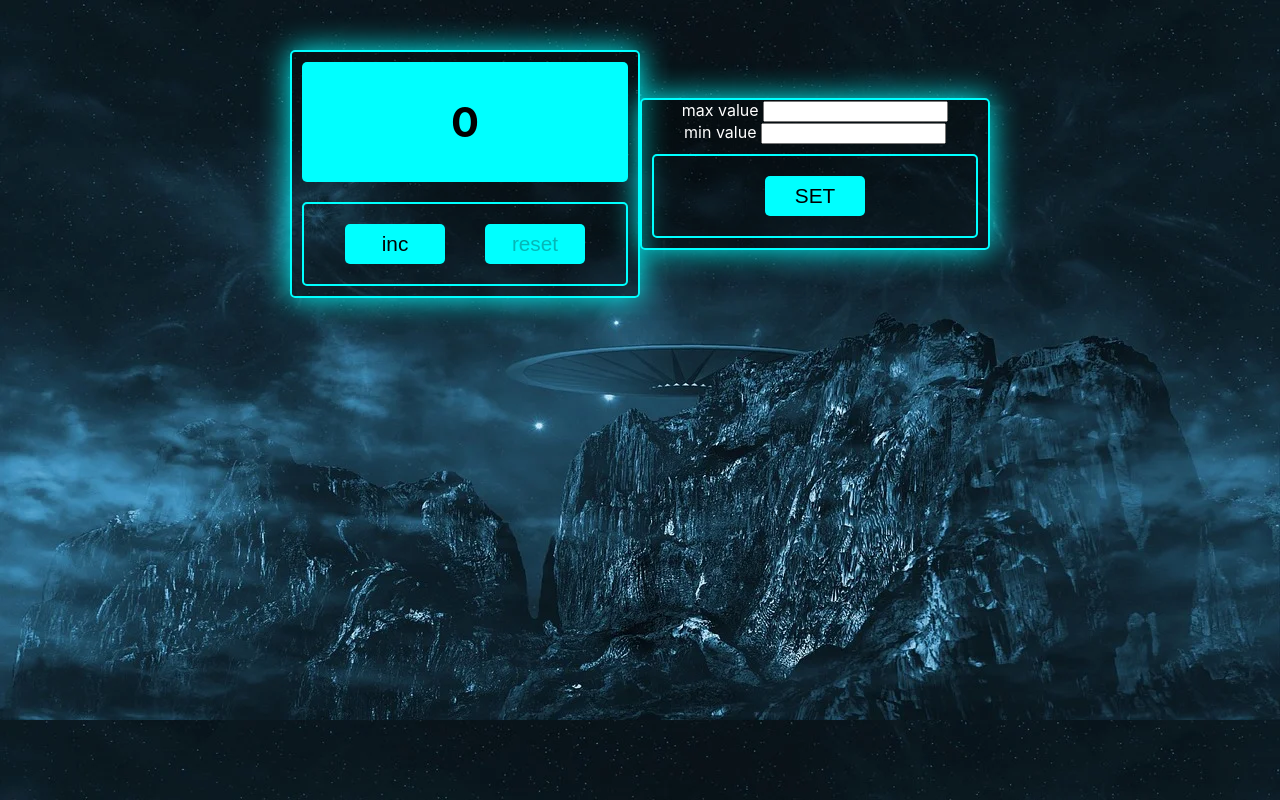
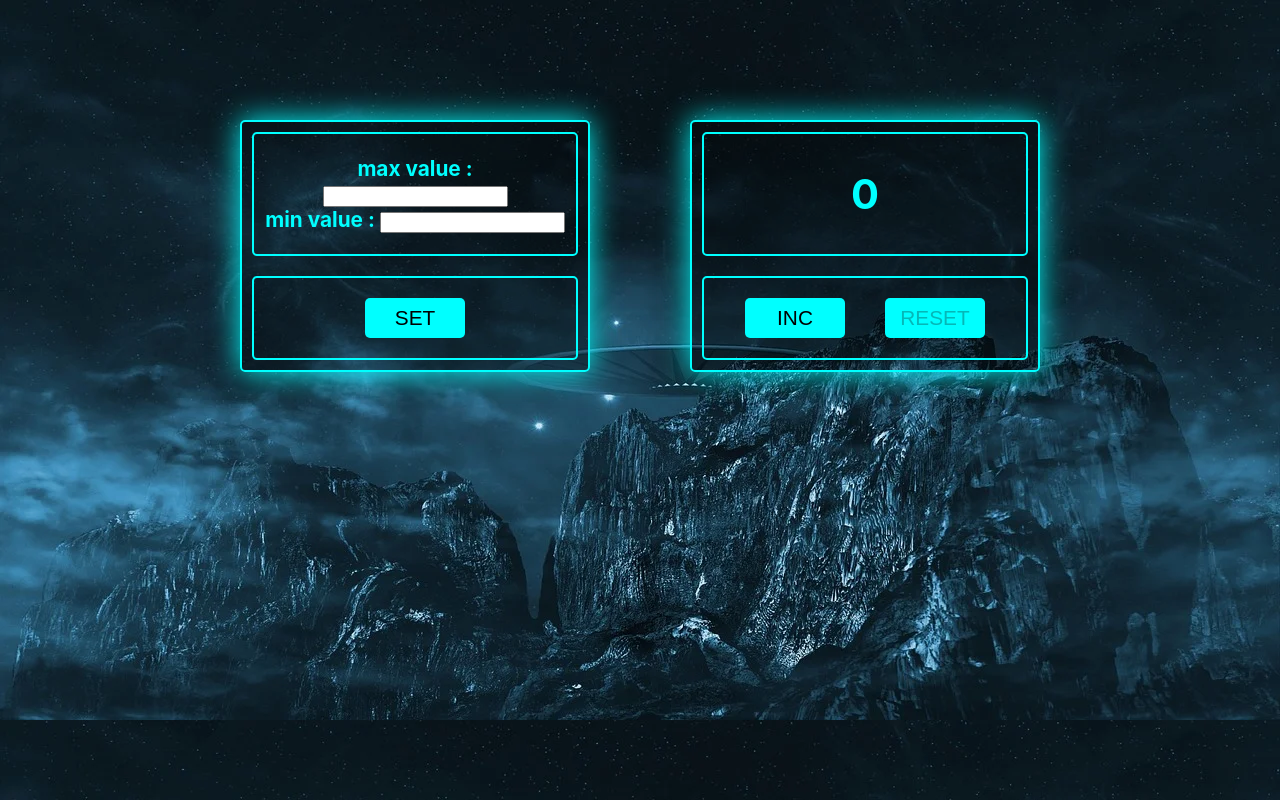
Before and after one commit to Rumata-SL/independent_work, a React (Create React App) app: page / in a window 1280 px wide. Built offline with nearby package versions, Linux system fonts and the light colour scheme.

Commit message:
Added style

```diff
--- a/src/App.css
+++ b/src/App.css
@@ -4,6 +4,7 @@
     flex-direction: row;
     justify-content: center;
     align-items: center;
+    padding-top: 70px;
 
 }
 .hhh{
@@ -12,7 +13,7 @@
     text-shadow: 0 0 20px cyan;
 }
 .table {
-    margin-top: 50px;
+    margin: 50px;
     box-sizing: border-box;
     display: flex;
     flex-direction: column;
@@ -29,14 +30,20 @@
     align-items: center;
     height: 100px;
     margin: 10px;
+    border: 2px solid cyan;
     border-radius: 5px;
-    background-color: cyan;
+    /*background-color: cyan;*/
+    color: cyan;
     text-align: center;
     font-size: 1.3em;
     font-weight: bold;
     padding: 10px;
 }
-
+.instal{
+    display: flex;
+    flex-direction: column;
+    color: cyan;
+}
 .containerBtn {
     border: 2px solid cyan;
     border-radius: 5px;
@@ -54,12 +61,13 @@
 }
 
 .btn:hover {
-    width: 110px;
-    height: 50px;
-    margin: 10px;
+    transform: scale(1.2);
+    /*width: 110px;*/
+    /*height: 50px;*/
+    /*margin: 10px;*/
     border-radius: 5px;
     border: 2px solid blue;
-    font-size: 1.3em;
+    /*font-size: 1.3em;*/
     background-color: cyan;
     box-shadow: 0 0 20px cyan;
 }
--- a/src/App.tsx
+++ b/src/App.tsx
@@ -33,7 +33,7 @@ function App() {
         <div className="App">
 
             {/*<h2 className={"hhh"}>Independent work</h2>*/}
-            <Table count={count} inc={inc} reset={reset}/>
+
             <Instaler
                 instaler={instaler}
                 changeMaxValue={changeMaxValue}
@@ -42,6 +42,7 @@ function App() {
                 numberMin={numberMin}
 
             />
+            <Table count={count} inc={inc} reset={reset}/>
 
         </div>
     );
--- a/src/Instaler.tsx
+++ b/src/Instaler.tsx
@@ -34,11 +34,24 @@ export const Instaler: FC<InstalerPropsType> = (
 
     return (
         <div className={"table"}>
-            {
+            <div className={`${"title"} ${"instal"} `}>
+                {
+                    numberMin > numberMax ? <h5 style={{color: "red"}}>error</h5> : null
+                }
+
+                <span > max value : <input
+                    onChange={onchangeMaxHandler}
+                    type="number"/>
+            </span>
+                <span > min value : <input
+                    onChange={onchangeMinHandler}
+                    type="number"/>
+            </span>
+            </div>
+           {/* {
                 numberMin > numberMax ? <h5 style={{color: "red"}}>error</h5> : null
             }
 
-            {/*<h5 style={{color:"red"}}>error</h5>*/}
             <span style={{color: "#fff"}}> max value <input
                 onChange={onchangeMaxHandler}
                 type="number"/>
@@ -46,7 +59,7 @@ export const Instaler: FC<InstalerPropsType> = (
             <span style={{color: "#fff"}}> min value <input
                 onChange={onchangeMinHandler}
                 type="number"/>
-            </span>
+            </span>*/}
             <div className={"containerBtn"}>
                 <Button title={"SET"} callback={instaler}/>
                 {/*<button onClick={instaler}>set</button>*/}
--- a/src/Table.tsx
+++ b/src/Table.tsx
@@ -10,15 +10,12 @@ type TablePropsType = {
 }
 
 export const Table: FC<TablePropsType> = ({count, inc, reset}) => {
-    let max = 0;
-    let min = 0;
     return (
         <div className={"table"}>
-
             <Input count={count}/>
             <div className={"containerBtn"}>
-                <Button title={"inc"} callback={inc} isDisabled={count === 5}/>
-                <Button title={"reset"} callback={reset} isDisabled={count === 0}/>
+                <Button title={"INC"} callback={inc} isDisabled={count === 5}/>
+                <Button title={"RESET"} callback={reset} isDisabled={count === 0}/>
             </div>
         </div>
     );
```
